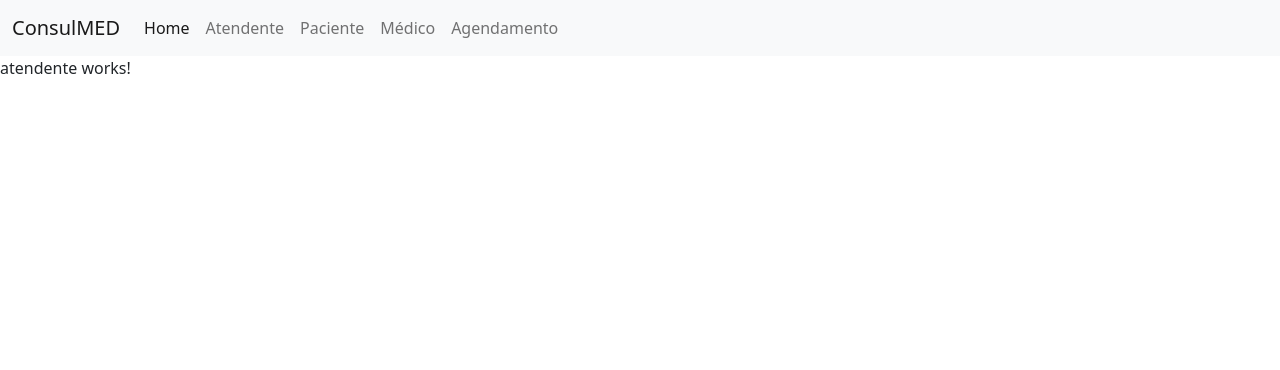
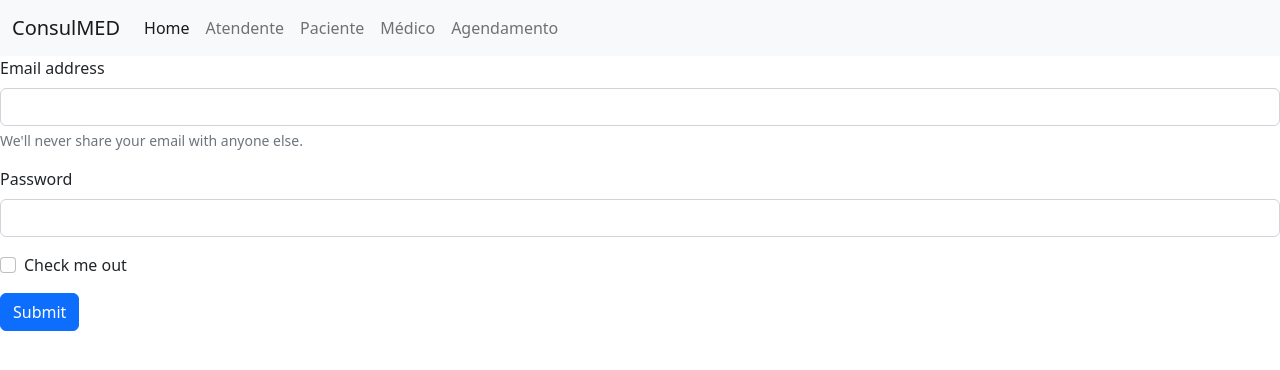
Before and after one commit to MalokeiroDigital/consultorio-medico, an Angular app: page /atendente in a window 1280 px wide. Shown: the top 370 px of the page. Built offline with nearby package versions, Linux system fonts and the light colour scheme.

Commit message:
Add bootstrap form to atendente component

```diff
--- a/src/app/cadastro/atendente/atendente.component.html
+++ b/src/app/cadastro/atendente/atendente.component.html
@@ -1 +1,16 @@
-<p>atendente works!</p>
+<form>
+    <div class="mb-3">
+      <label for="exampleInputEmail1" class="form-label">Email address</label>
+      <input type="email" class="form-control" id="exampleInputEmail1" aria-describedby="emailHelp">
+      <div id="emailHelp" class="form-text">We'll never share your email with anyone else.</div>
+    </div>
+    <div class="mb-3">
+      <label for="exampleInputPassword1" class="form-label">Password</label>
+      <input type="password" class="form-control" id="exampleInputPassword1">
+    </div>
+    <div class="mb-3 form-check">
+      <input type="checkbox" class="form-check-input" id="exampleCheck1">
+      <label class="form-check-label" for="exampleCheck1">Check me out</label>
+    </div>
+    <button type="submit" class="btn btn-primary">Submit</button>
+  </form>
```
